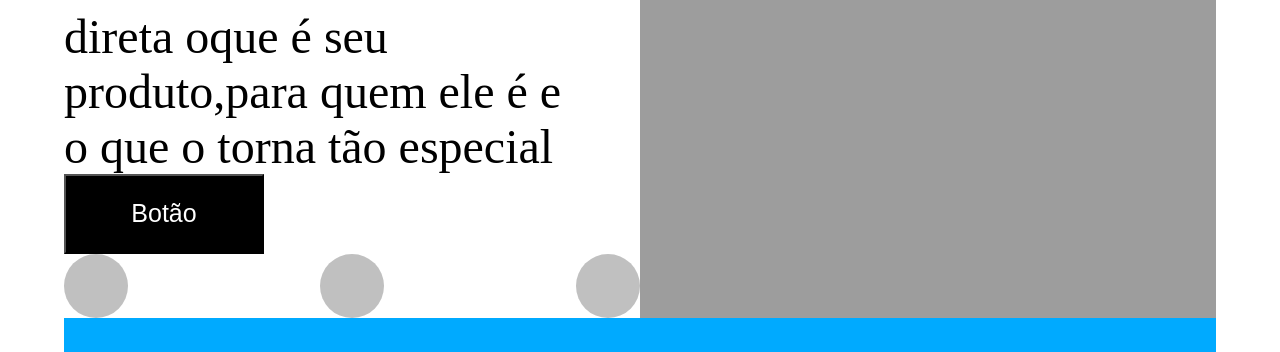
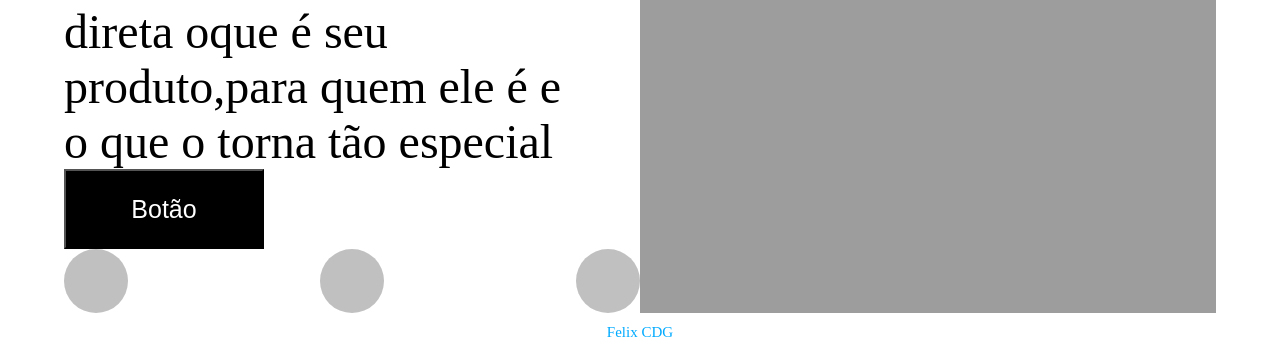
Before and after one commit to felixCDG/layout-aa, a plain HTML site: page index.html in a window 1280 px wide. Shown: the part 448-800 px from the top of the page. Drawn offline with Linux system fonts and the light colour scheme.

Commit message:
Finalizado Footer

```diff
--- a/index.html
+++ b/index.html
@@ -34,6 +34,8 @@
         </div>
         <div class="imagens"></div>
     </main>
-    <footer></footer>
+    <footer>
+        Felix CDG
+    </footer>
 </body>
 </html>
--- a/style.css
+++ b/style.css
@@ -74,6 +74,10 @@ main{
     background-color: rgb(157, 157, 157);
 }
 footer{
-    background-color: rgb(0, 170, 255);
-    height: 50px;
+    color: rgb(0, 170, 255);
+    height: 100px;
+    display: flex;
+    justify-content: center;
+    align-items: center;
+    font-size: 15px;
 }
```
